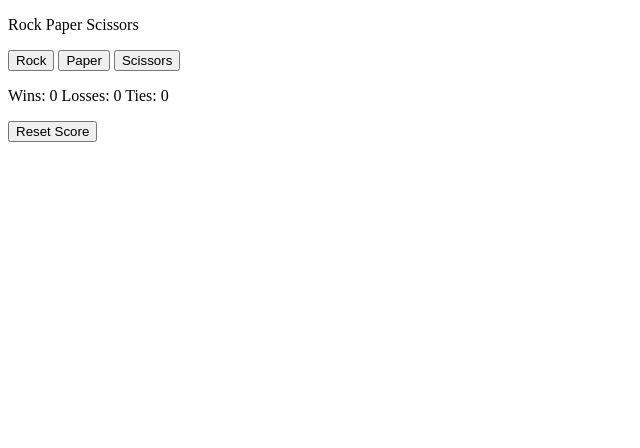
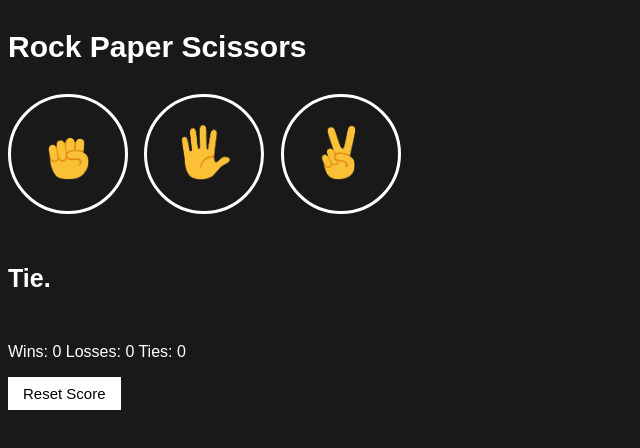
Before and after one commit to mdabdurrahman60/rock-paper-scissors-game, a plain HTML site: page index.html in a window 1280 px wide. Shown: the whole page, without its empty margins (0-640 px from the left). Drawn offline with Linux system fonts and the light colour scheme.

Commit message:
css added

```diff
--- a/index.html
+++ b/index.html
@@ -7,17 +7,17 @@
     <link rel="stylesheet" href="styles.css">
 </head>
 <body>
-    <p>Rock Paper Scissors</p>
-    <button onclick="playGame('rock')">Rock</button>
+    <p class="title">Rock Paper Scissors</p>
+    <button class="move-button" onclick="playGame('rock')"> <img class="move-icon" src="images/rock-emoji.png" alt=""></button>
 
 
-    <button onclick="playGame('paper')">Paper</button>
+    <button class="move-button" onclick="playGame('paper')"><img class="move-icon" src="images/paper-emoji.png" alt=""></button>
 
 
-    <button onclick="playGame('scissors')">Scissors </button>
-    <p class="js-result"></p>
+    <button class="move-button" onclick="playGame('scissors')"><img class="move-icon" src="images/scissors-emoji.png" alt=""> </button>
+    <p class="js-result result">Tie.</p>
     <p class="js-moves"></p>
-    <p class="js-score"></p>
+    <p class="js-score score"></p>
 
     <button onclick="{
         score.wins = 0;
@@ -27,7 +27,7 @@
         updateScoreElement();
 
     };
-    ">Reset Score</button>
+    " class="reset-score-button">Reset Score</button>
 
     <script src="script.js">
 
--- a/script.js
+++ b/script.js
@@ -47,7 +47,8 @@ function playGame(playerMove){
     localStorage.setItem('score',JSON.stringify(score));
     updateScoreElement();
     document.querySelector('.js-result').innerHTML = result;
-    document.querySelector('.js-moves').innerHTML = `You ${playerMove} - ${computerMove} Computer `;
+    document.querySelector('.js-moves').innerHTML = `You <img src="images/${playerMove}-emoji.png" class="move-icon" alt="">
+                     <img src="images/${computerMove}-emoji.png" class="move-icon" alt="">  Computer `;
 
 };
 
--- a/styles.css
+++ b/styles.css
@@ -0,0 +1,41 @@
+body{
+    background-color: rgb(25,25,25);
+    color: white;
+    font-family: Arial;
+
+}
+.title{
+    font-size: 30px;
+    font-weight: bold;
+
+}
+.move-icon{
+    height: 55px;
+
+}
+.move-button{
+    background-color: transparent;
+    border: 3px solid white ;
+    width: 120px;
+    height: 120px;
+    border-radius: 100%;
+    margin-right: 12px;
+    cursor: pointer;
+}
+.result{
+    font-size: 25px;
+    font-weight: bold;
+    margin-top: 50px;
+
+
+}
+.score{
+    margin-top: 50px;
+}
+.reset-score-button{
+    background-color: white;
+    border: none;
+    font-size: 15px;
+    padding: 8px 15px;
+    cursor: pointer;
+}
```
Also changed, not shown: images/paper-emoji.png (added), images/rock-emoji.png (added), images/scissors-emoji.png (added).
